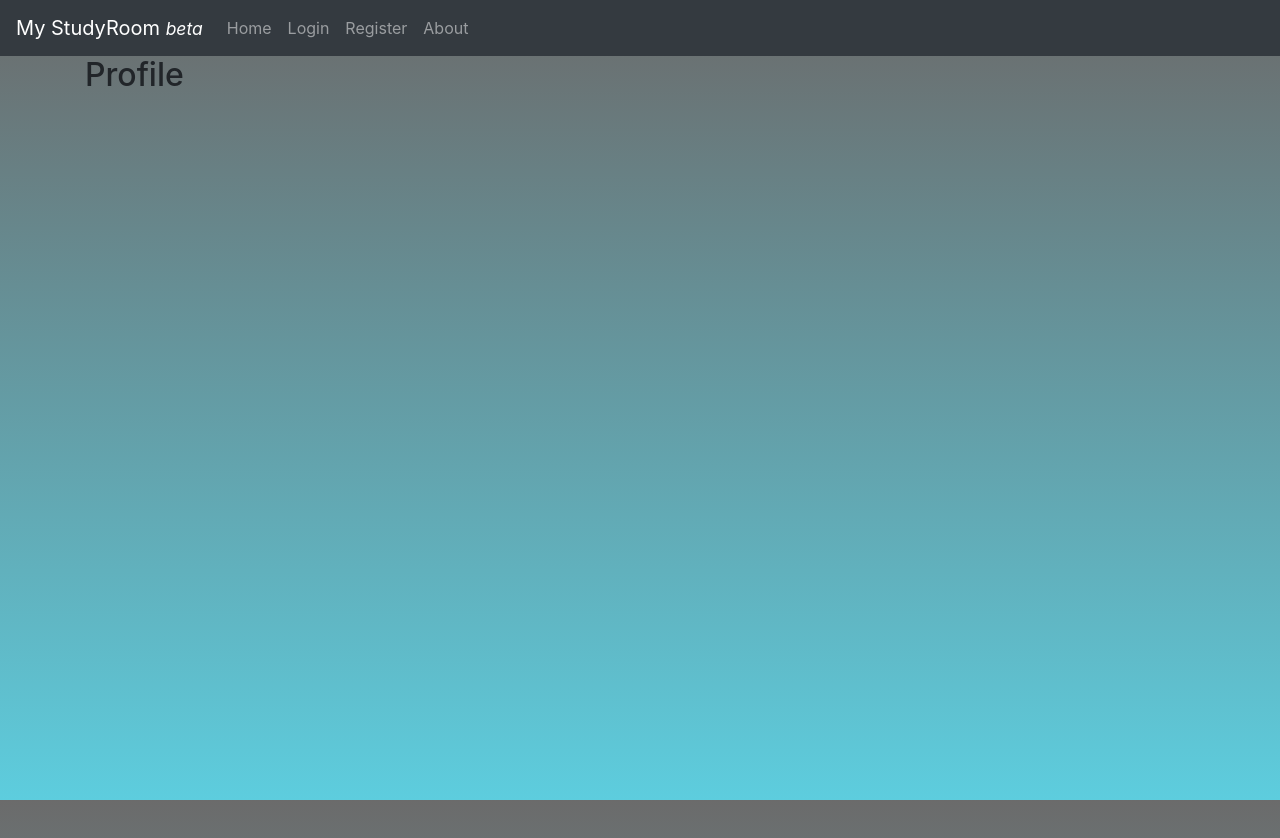
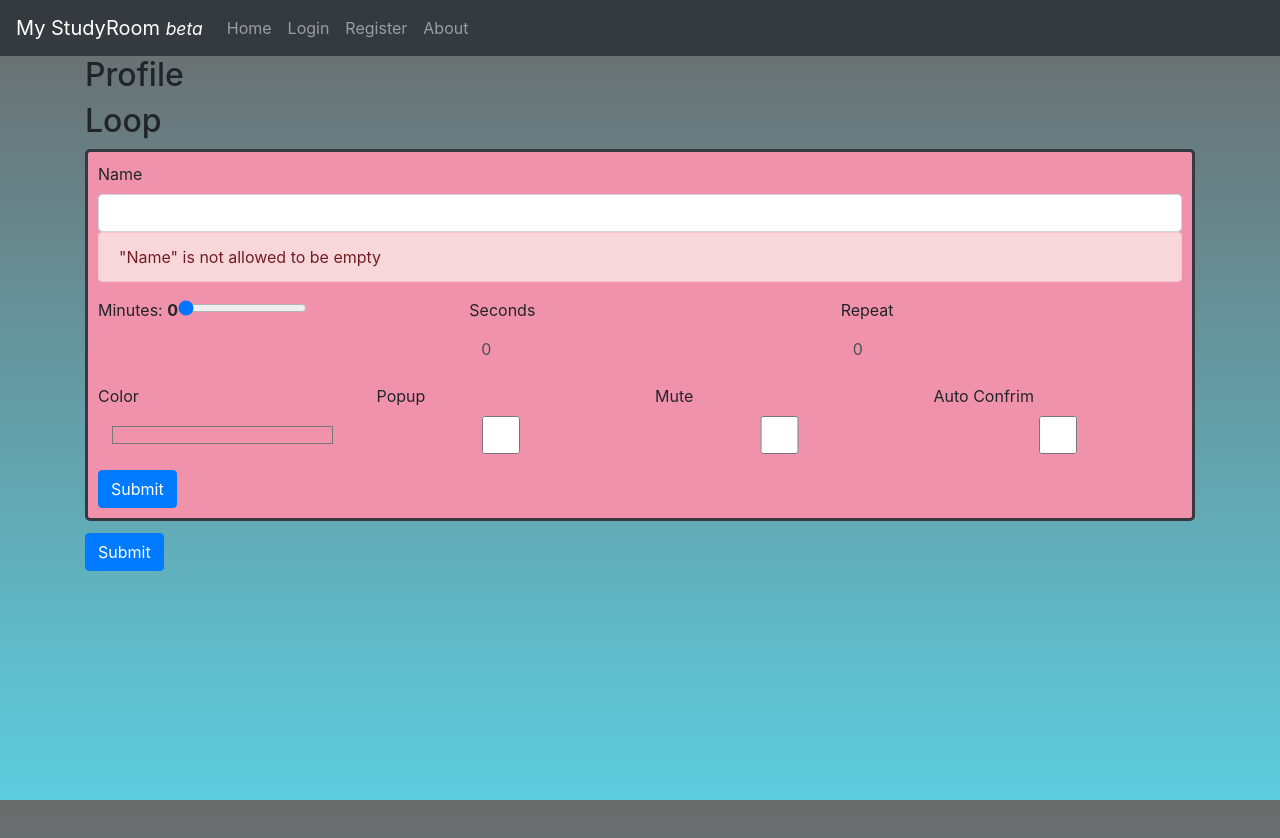
Before and after one commit to AladinJmila/my-studyroom-frontend, a React (Create React App) app: page /profile in a window 1280 px wide. Shown: the top 838 px of the page. Built offline with nearby package versions, Linux system fonts and the light colour scheme; a web font is replaced by a local one.

Commit message:
Before moving to bootstrap 5

```diff
--- a/src/common/Input.jsx
+++ b/src/common/Input.jsx
@@ -1,4 +1,5 @@
 const Input = ({ label, name, error, ...rest }) => {
+  console.log({ ...rest })
   return (
     <div className='form-group'>
       <label htmlFor={name}>{label}</label>
--- a/src/components/Profile.jsx
+++ b/src/components/Profile.jsx
@@ -1,7 +1,10 @@
+import Loop from '../timer-app/components/Loop'
+
 const Profile = () => {
   return (
     <div className='container full-height'>
       <h2>Profile</h2>
+      <Loop />
     </div>
   )
 }
--- a/src/timer-app/components/Interval.jsx
+++ b/src/timer-app/components/Interval.jsx
@@ -1,8 +1,156 @@
-const Interval = () => {
+import Joi from 'joi-browser'
+import { useEffect, useState } from 'react'
+import { useDispatch, useSelector } from 'react-redux'
+import { createInterval } from '../../store/apps/intervalsActions'
+
+const Interval = ({ setHandleSubmit, formEvent }) => {
+  const [data, setData] = useState({
+    name: '',
+    minutes: 0,
+    seconds: 0,
+    numOfReps: 0,
+    popup: false,
+    color: '#F192AD',
+    isMute: false,
+    autoConfirm: false,
+  })
+  const [errors, setErrors] = useState({})
+  const user = useSelector(state => state.auth.user)
+  const dispatch = useDispatch()
+
+  useEffect(() => {
+    setHandleSubmit(handleSubmit)
+  }, [])
+
+  const schema = {
+    _id: [Joi.number(), Joi.string()],
+    name: Joi.string().required().max(100).label('Name'),
+    minutes: Joi.number().integer().min(0).max(90),
+    seconds: Joi.number().integer().min(0).max(60),
+    numOfReps: Joi.number().integer().min(0).max(100),
+    color: Joi.string().max(50).allow(''),
+    popup: Joi.boolean(),
+    isMute: Joi.boolean(),
+    autoConfirm: Joi.boolean(),
+  }
+
+  const validate = () => {
+    const options = { abortEarly: false }
+    const { error } = Joi.validate(data, schema, options)
+    if (!error) return null
+
+    const newErrors = {}
+    for (let item of error.details) newErrors[item.path[0]] = item.message
+    return newErrors
+  }
+
+  const validateProperty = ({ name, value }) => {
+    const obj = { [name]: value }
+    const subSchema = { [name]: schema[name] }
+    const { error } = Joi.validate(obj, subSchema)
+
+    return error ? error.details[0].message : null
+  }
+
+  const handleSubmit = formEvent => {
+    formEvent?.preventDefault()
+
+    const errors = validate()
+    setErrors(errors || {})
+    if (errors) return
+
+    doSubmit()
+  }
+
+  const doSubmit = () => {
+    const newData = { ...data }
+    newData.userId = user._id
+
+    console.log(newData)
+    dispatch(createInterval(newData))
+  }
+
+  const handleChange = ({ currentTarget: input }) => {
+    const newErrors = { ...errors }
+    const errorMessage = validateProperty(input)
+    if (errorMessage) newErrors[input.name] = errorMessage
+    else delete newErrors[input.name]
+
+    const newData = { ...data }
+    newData[input.name] = input.value
+    setData(newData)
+    setErrors(newErrors)
+  }
+
+  const Input = ({ type, name, label }) => {
+    return (
+      <div className='form-group col'>
+        <label htmlFor={name}>{label}</label>
+        <input
+          style={{ backgroundColor: data.color, border: 'none' }}
+          type={type}
+          id={name}
+          name={name}
+          value={data[name]}
+          onChange={handleChange}
+          className='form-control'
+        />
+      </div>
+    )
+  }
+
+  const intervalStyle = {
+    backgroundColor: data.color,
+    padding: 10,
+    marginBottom: 12,
+    border: '3px solid #343A40',
+    borderRadius: 5,
+  }
+
   return (
-    <div>
-      <h2>Interval</h2>
-    </div>
+    <form onSubmit={handleSubmit} style={intervalStyle}>
+      <div className='form-group'>
+        <label htmlFor='name'>Name</label>
+        <input
+          type='text'
+          id='name'
+          name='name'
+          value={data['name']}
+          onChange={handleChange}
+          className='form-control'
+        />
+        {errors['name'] && (
+          <div className='alert alert-danger'>{errors['name']}</div>
+        )}
+      </div>
+      <div className='row'>
+        <div className='form-group col'>
+          <lable htmFor='minutes'>
+            Minutes: <b>{data.minutes}</b>
+          </lable>
+          <input
+            className='form-range'
+            type='range'
+            value={data['minutes']}
+            onChange={handleChange}
+            id='minutes'
+            name='minutes'
+            min='0'
+            max='60'
+          />
+          {/* <Input type='range' name='minutes' label='Minutes' /> */}
+        </div>
+        <Input type='number' name='seconds' label='Seconds' />
+        <Input type='number' name='numOfReps' label='Repeat' />
+      </div>
+      <div className='row'>
+        <Input type='color' name='color' label='Color' />
+        <Input type='checkbox' name='popup' label='Popup' />
+        <Input type='checkbox' name='isMute' label='Mute' />
+        <Input type='checkbox' name='autoConfirm' label='Auto Confrim' />
+      </div>
+      <button className='btn btn-primary'>Submit</button>
+    </form>
   )
 }
 
--- a/src/timer-app/components/Loop.jsx
+++ b/src/timer-app/components/Loop.jsx
@@ -1,7 +1,43 @@
+import Interval from './Interval'
+import { useState } from 'react'
+
 const Loop = () => {
+  const [handleIntervalSubmit, setHandleIntervalSubmit] = useState()
+  let formEvent
+
+  const handleSubmit = e => {
+    formEvent = e
+    e.preventDefault()
+
+    // const errors = validate()
+    // setErrors(errors || {})
+    // if (errors) return
+
+    // doSubmit()
+  }
+
   return (
-    <div>
+    // <form
+    //   onSubmit={() => {
+    //     handleSubmit()
+    //     handleIntervalSubmit()
+    //   }}
+    // >
+    <div onSubmit={handleIntervalSubmit}>
       <h2>Loop</h2>
+      <Interval
+        setHandleSubmit={setHandleIntervalSubmit}
+        formEvent={formEvent}
+      />
+      {/* <Interval
+        setHandleSubmit={setHandleIntervalSubmit}
+        formEvent={formEvent}
+      />
+      <Interval
+        setHandleSubmit={setHandleIntervalSubmit}
+        formEvent={formEvent}
+      /> */}
+      <button className='btn btn-primary'>Submit</button>
     </div>
   )
 }
```
